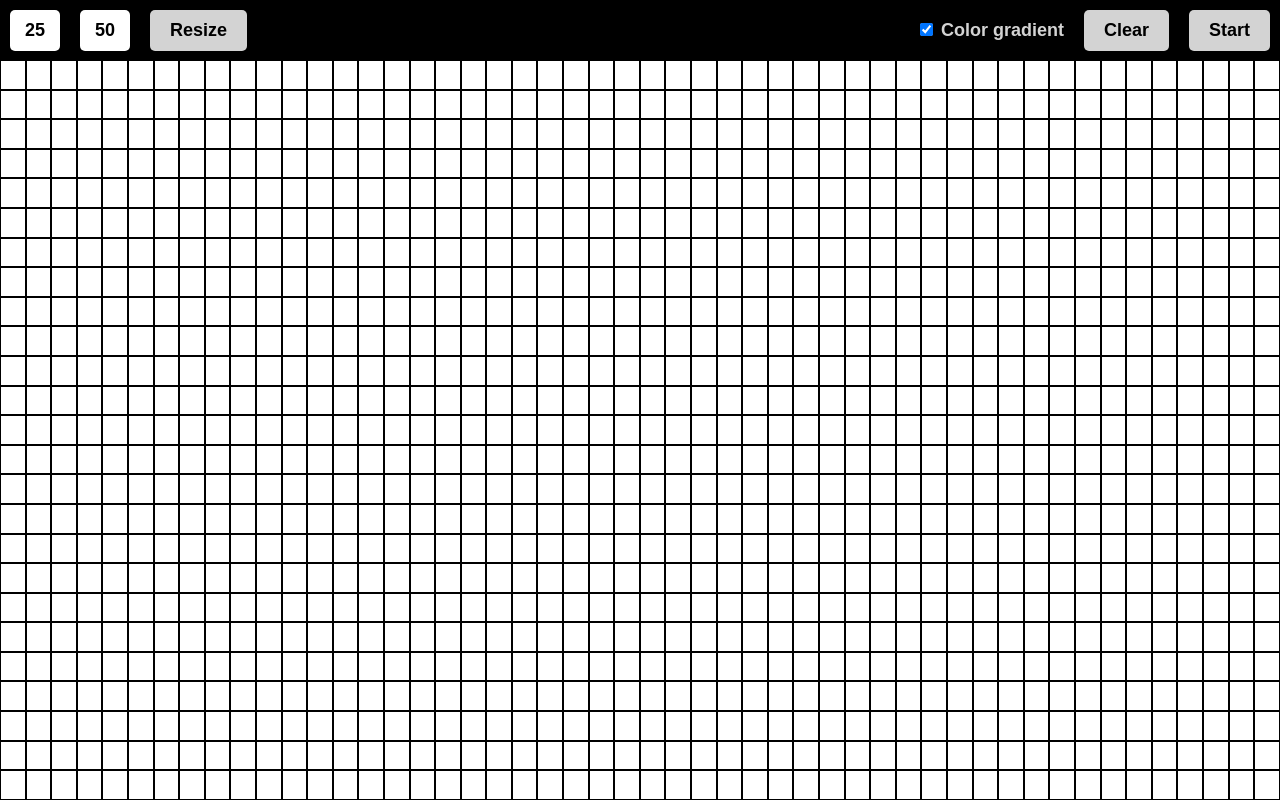
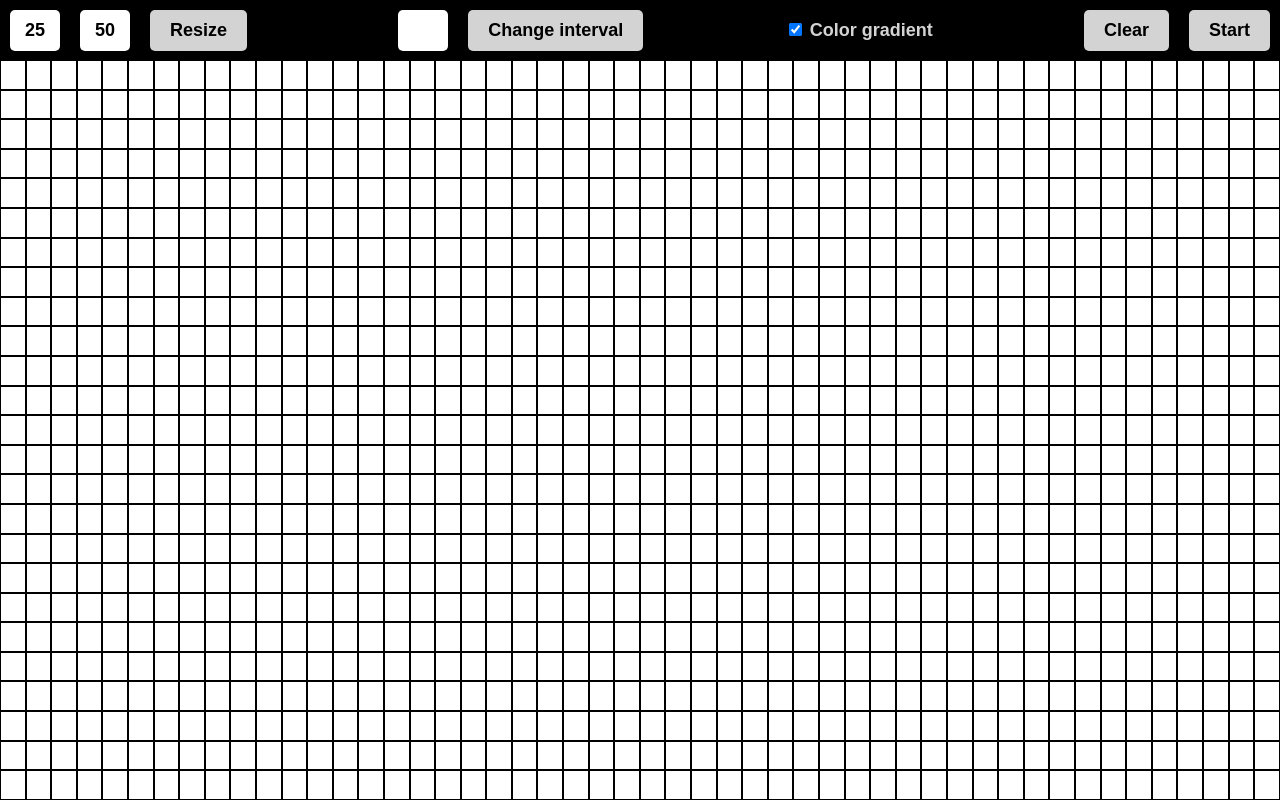
Before and after one commit to theo-seb/react-game-of-life, a React (Create React App) app: page / in a window 1280 px wide. Built offline with nearby package versions, Linux system fonts and the light colour scheme.

Commit message:
add a change interval form to the header - feature to be implemented

```diff
--- a/src/components/Header.jsx
+++ b/src/components/Header.jsx
@@ -1,6 +1,6 @@
 import HeaderButton from './HeaderButton';
 import HeaderCheckbox from './HeaderCheckbox';
-import SizeInput from './SizeInput';
+import HeaderNumberInput from './HeaderNumberInput';
 
 const Header = ({
   headerHeigth,
@@ -25,13 +25,19 @@ const Header = ({
       alignItems: 'center'
     }}>
       <form onSubmit={(e) => e.preventDefault()}>
-        {!gameRunning && <SizeInput name="rows" value={numberOfRows} onChange={onSizeInputChange} />}
-        {!gameRunning && <SizeInput name="cols" value={numberOfColumns} onChange={onSizeInputChange} />}
+        {!gameRunning && <HeaderNumberInput name="rows" value={numberOfRows} onChange={onSizeInputChange} />}
+        {!gameRunning && <HeaderNumberInput name="cols" value={numberOfColumns} onChange={onSizeInputChange} />}
         {!gameRunning && <HeaderButton onClick={onResize} text="Resize" />}
       </form>
+      <form onSubmit={(e) => e.preventDefault()}>
+        {!gameRunning && <HeaderNumberInput />}
+        {!gameRunning && <HeaderButton text="Change interval" />}
+      </form>
       <div>
-        <HeaderCheckbox name="colorGradient" label="Color gradient"
-          checked={enableColorGradient} onClick={onColorGradient} />
+        {!gameRunning && <HeaderCheckbox name="colorGradient" label="Color gradient"
+          checked={enableColorGradient} onClick={onColorGradient} />}
+      </div>
+      <div>
         {!gameRunning && <HeaderButton onClick={onClear} text="Clear" />}
         <HeaderButton onClick={onStartOrStop} text={gameRunning ? 'Stop' : 'Start'} />
       </div>
--- a/src/components/SizeInput.jsx
+++ b/src/components/HeaderNumberInput.jsx
@@ -1,4 +1,4 @@
-const SizeInput = ({ value, onChange, name }) => {
+const HeaderNumberInput = ({ value, onChange, name }) => {
   return (
     <input type="number" value={value} data-name={name}
       onChange={onChange} style={{
@@ -14,4 +14,4 @@ const SizeInput = ({ value, onChange, name }) => {
   );
 };
 
-export default SizeInput;
+export default HeaderNumberInput;
```
